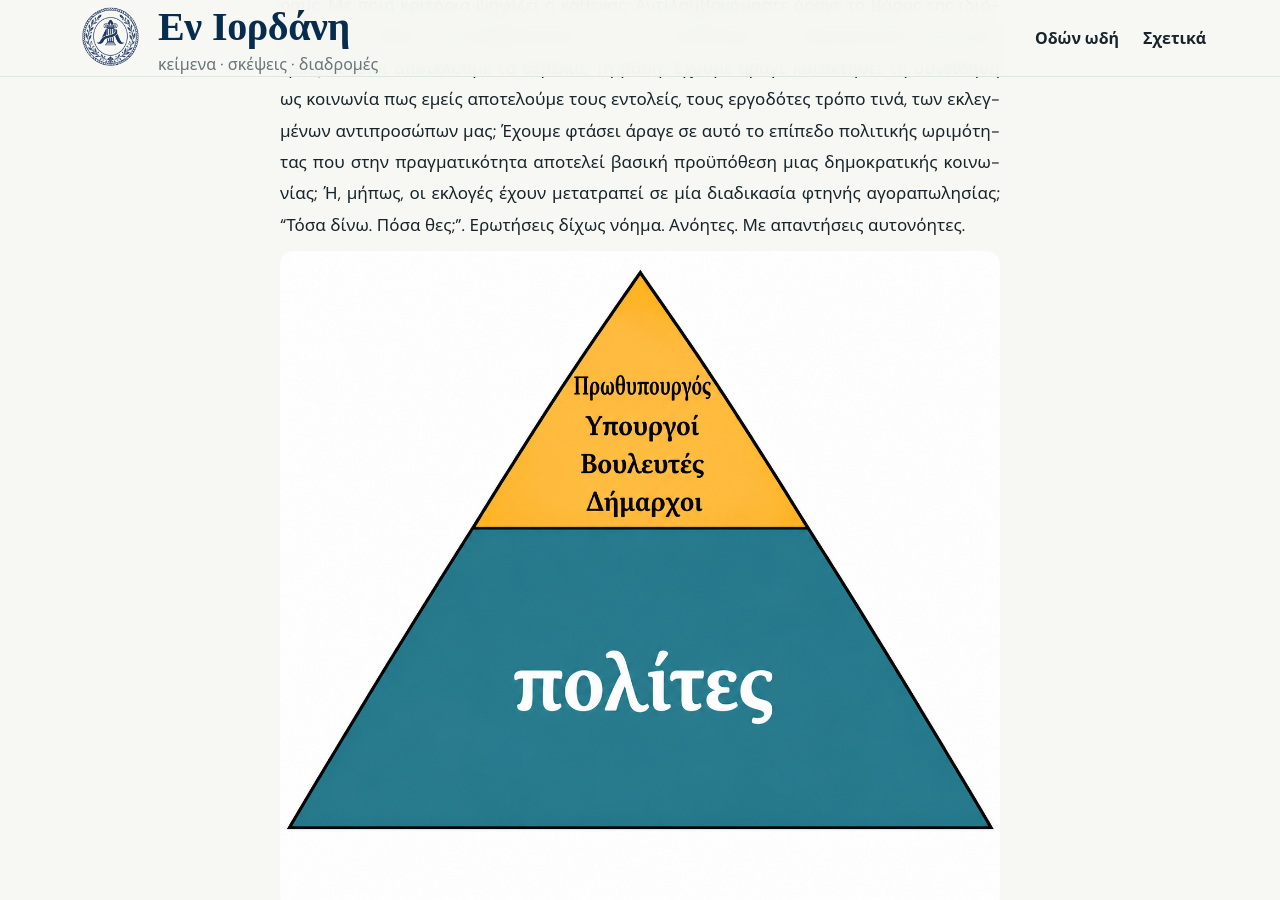
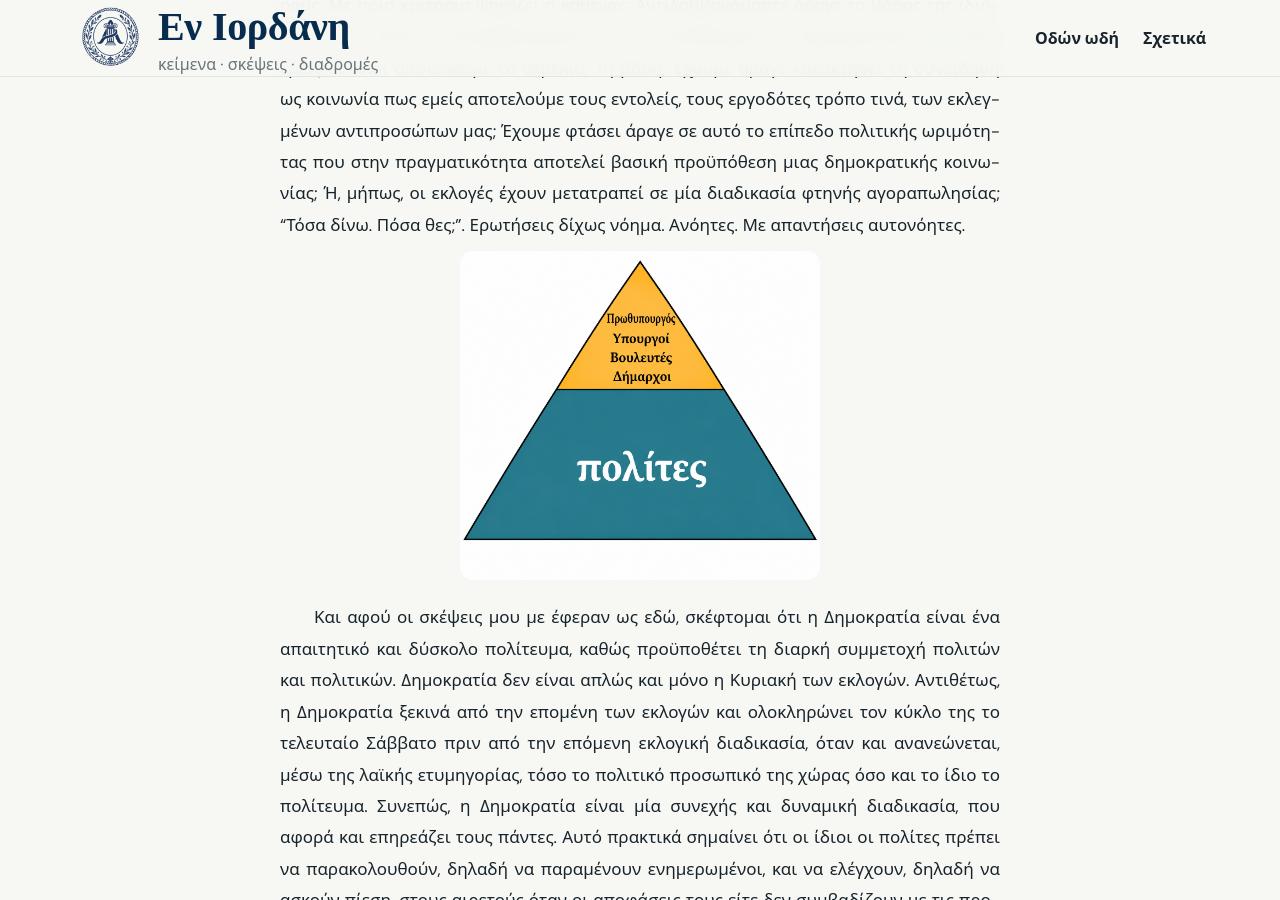
Before and after one commit to a-thrax/a-thrax.github.io, a Jekyll site: the page built from _posts/2026-10-05-skeftomai-kai-xanw.md, in a window 1280 px wide and 900 px high, scrolled down 3490 px. Built offline with Jekyll 4.4.1, drawn with Linux system fonts in a browser that asks for light colours.

Commit message:
Use medium size for democratic society image
Co-Authored-By: Claude Opus 5.5 <noreply@anthropic.com>

```diff
--- a/_posts/2026-10-05-skeftomai-kai-xanw.md
+++ b/_posts/2026-10-05-skeftomai-kai-xanw.md
@@ -119,7 +119,7 @@ date: 2026-10-05 11:32
 διαδικασία φτηνής αγοραπωλησίας; "Τόσα δίνω. Πόσα θες;". Ερωτήσεις δίχως νόημα.
 Ανόητες. Με απαντήσεις αυτονόητες.
 
-![](/assets/images/structure-of-a-democratic-society.png)
+![](/assets/images/structure-of-a-democratic-society.png){: .medium}
 
 Και αφού οι σκέψεις μου με έφεραν ως εδώ, σκέφτομαι ότι η Δημοκρατία είναι ένα
 απαιτητικό και δύσκολο πολίτευμα, καθώς προϋποθέτει τη διαρκή συμμετοχή πολιτών
```
